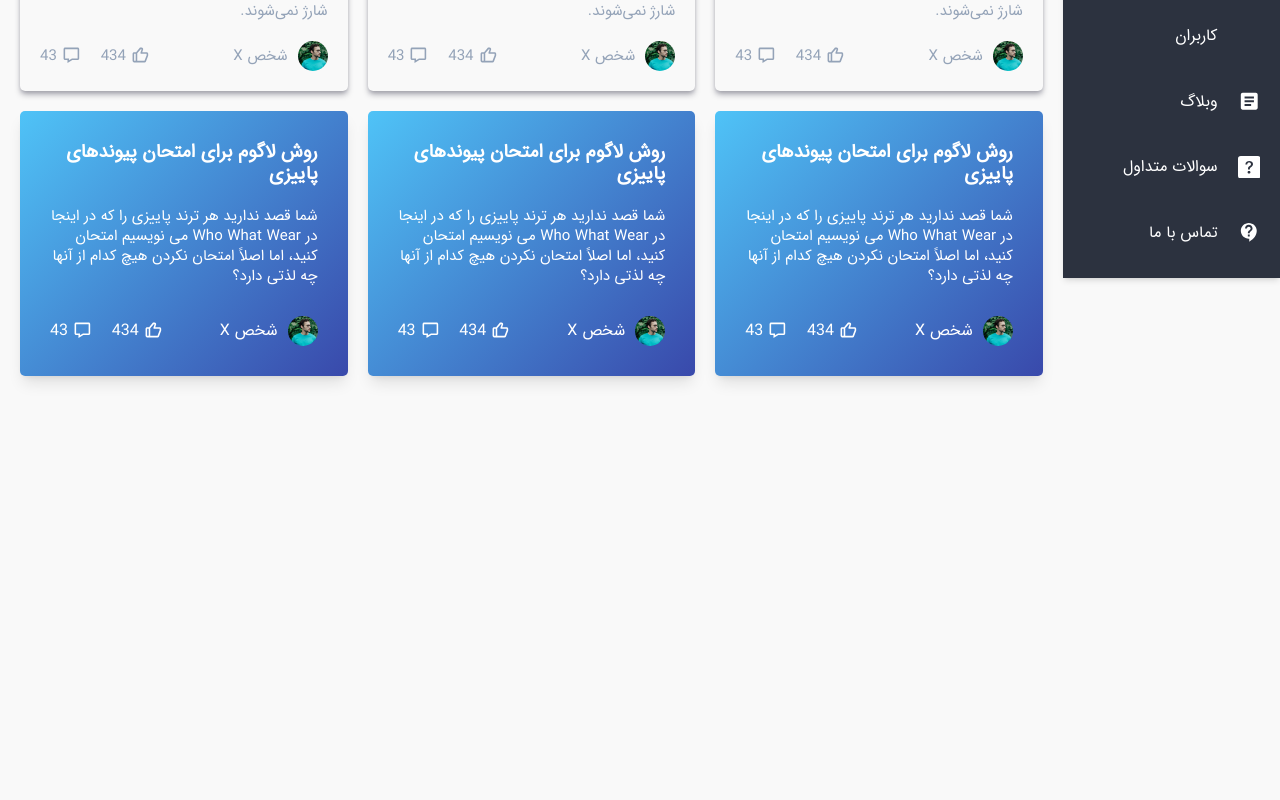
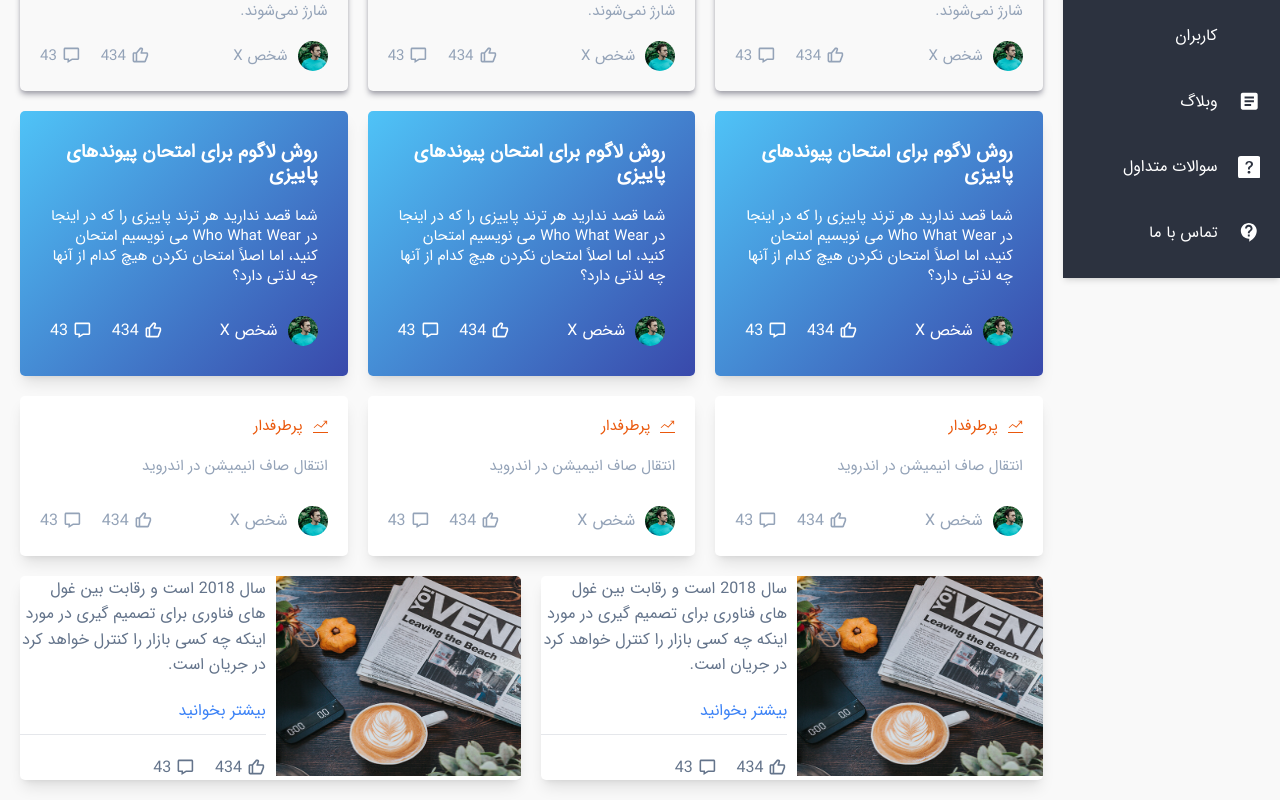
Before and after one commit to Reza-HM/materialize-cms, a React (Vite) app: page /blog in a window 1280 px wide. Shown: the part 522-1322 px from the top of the page. Before the commit the page ends 918 px from the top, so only its background shows below. Built offline with nearby package versions, Linux system fonts and the light colour scheme; some icons are missing.

Commit message:
imporving the grid layout of blog page

```diff
--- /dev/null
+++ b/src/Components/BiggerArticleBox.tsx
@@ -0,0 +1,31 @@
+import { FC } from "react";
+import { BiLike, BiMessage } from "react-icons/bi";
+import { Link } from "react-router-dom";
+
+const BiggerArticleBox: FC = () => {
+  return (
+    <div className="flex overflow-hidden gap-4 bg-white rounded-lg shadow-lg">
+      <div className="flex-1">
+        <img src="/img/blog/horizontal-news-1.jpg" className="h-80 w-full" alt="" />
+      </div>
+      <div className="flex-1 flex flex-col gap-8 text-slate-500">
+        <p>
+          سال 2018 است و رقابت بین غول های فناوری برای تصمیم گیری در مورد اینکه
+          چه کسی بازار را کنترل خواهد کرد در جریان است.
+        </p>
+        <Link to="#" className="border-b pb-4 text-blue-500">
+          بیشتر بخوانید
+        </Link>
+        <div className="flex items-center gap-8">
+          <div className="flex items-center gap-2">
+            <BiLike className="text-3xl font-bold" /> 434
+          </div>
+          <div className="flex items-center gap-2">
+            <BiMessage className="text-3xl font-bold" /> 43
+          </div>
+        </div>
+      </div>
+    </div>
+  );
+};
+export default BiggerArticleBox;
--- a/src/Components/BlogNews.tsx
+++ b/src/Components/BlogNews.tsx
@@ -4,7 +4,7 @@ import { BiLike, BiMessage } from "react-icons/bi";
 const BlogNews: FC = () => {
   return (
     <div
-      className="text-white rounded-lg shadow-lg p-12 flex flex-col gap-8"
+      className="text-white rounded-lg shadow-lg p-12 flex flex-col gap-8 animate-fade-up"
       style={{ background: "linear-gradient(-45deg, #3949ab, #4fc3f7)" }}
     >
       <h2 className="text-3xl font-bold">
--- /dev/null
+++ b/src/Components/BlogTweet.tsx
@@ -0,0 +1,30 @@
+import { FC } from "react";
+import { BiLike, BiMessage } from "react-icons/bi";
+import { TfiStatsUp } from "react-icons/tfi";
+
+const BlogTweet: FC = () => {
+  return (
+    <div className="p-8  flex flex-col gap-8 bg-white shadow-lg rounded-lg animate-fade-up">
+      <div className="flex items-center gap-4 text-orange-600 text-2xl">
+        <TfiStatsUp />
+        پرطرفدار
+      </div>
+      <p className="text-2xl text-slate-400">انتقال صاف انیمیشن در اندروید</p>
+      <div className="flex items-center justify-between mt-4 text-slate-400">
+        <div className="flex items-center gap-4">
+          <img src="/img/2.jpg" className="w-12 h-12 rounded-[50%]" alt="" />
+          <span>شخص X</span>
+        </div>
+        <div className="flex items-center gap-8">
+          <div className="flex items-center gap-2">
+            <BiLike className="text-3xl font-bold" /> 434
+          </div>
+          <div className="flex items-center gap-2">
+            <BiMessage className="text-3xl font-bold" /> 43
+          </div>
+        </div>
+      </div>
+    </div>
+  );
+};
+export default BlogTweet;
--- a/src/Pages/Blog.tsx
+++ b/src/Pages/Blog.tsx
@@ -2,6 +2,8 @@ import { FC } from "react";
 import BreadCrumb from "../Components/BreadCrumb";
 import ArticleBox from "../Components/ArticleBox";
 import BlogNews from "../Components/BlogNews";
+import BlogTweet from "../Components/BlogTweet";
+import BiggerArticleBox from "../Components/BiggerArticleBox";
 
 const Blog: FC = () => {
   return (
@@ -14,6 +16,13 @@ const Blog: FC = () => {
         <BlogNews />
         <BlogNews />
         <BlogNews />
+        <BlogTweet />
+        <BlogTweet />
+        <BlogTweet />
+        <div className="col-span-3 flex gap-8">
+          <BiggerArticleBox />
+          <BiggerArticleBox />
+        </div>
       </div>
     </div>
   );
--- a/tailwind.config.js
+++ b/tailwind.config.js
@@ -80,6 +80,7 @@ export default {
         "fade-left": "fade-left 1.5s ease-in",
         // Add more animation classes for other animations as needed
       },
+
     },
   },
   plugins: [],
```
